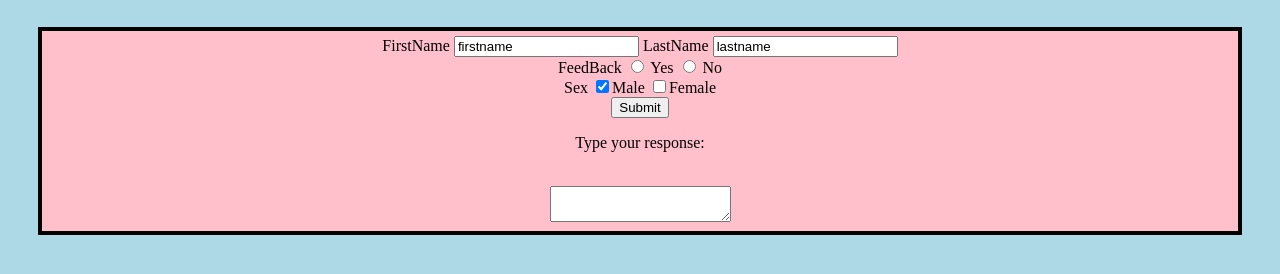
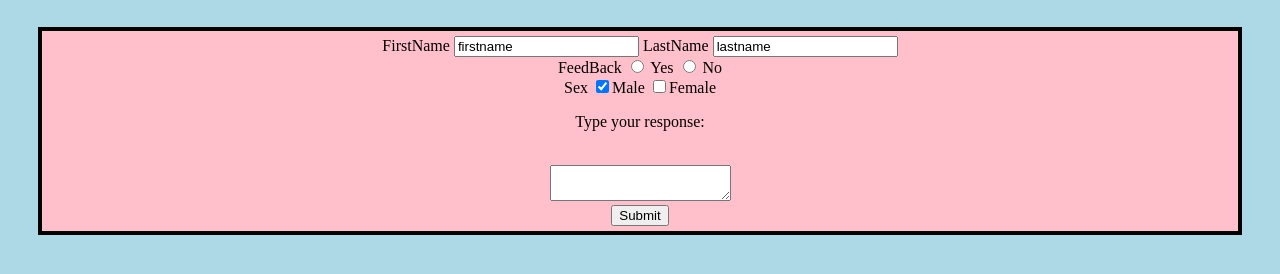
Before and after one commit to hiremathpriya/Practice-repo, a website: page small-projects/web-form/index.html in a window 1280 px wide. Shown: the part 62-336 px from the top of the page. Drawn offline with Linux system fonts and the light colour scheme.

Commit message:
web-form changes

```diff
--- a/small-projects/web-form/index.html
+++ b/small-projects/web-form/index.html
@@ -8,23 +8,28 @@
 	<body>
     <h1>Web Form</h1>
     <div id="form">
-      <form>
+
         <label>FirstName</label>
         <input type="text" name="firstName" value="firstname" />
         <label>LastName</label>
-        <input type="text" name="lastName" value="lastname"  /><br />
+        <input type="text" id="lastName" value="lastname"  /><br />
         <label>FeedBack</label>
         <input type="radio" name="Yes" value="Yes" /> Yes
         <input type="radio" name="No" value="No" /> No<br />
         <label>Sex</label>
         <input type="checkbox"checked />Male
         <input type="checkbox" />Female<br />
-        <input type="Submit" />
-      </form>
+
+
       <p>
         Type your response:
       </p><br />
-      <textarea></textarea>
+      <textarea id="message"></textarea><br>
+      <input id="submit" onclick="submitResponse()" type="Submit" />
+
+    <div id="userMessage">
+
+    </div>
     </div>
   </body>
 </html>
--- a/small-projects/web-form/main.js
+++ b/small-projects/web-form/main.js
@@ -0,0 +1,8 @@
+function submitResponse(){
+
+    let result = document.getElementById("message").value;
+
+    console.log("is it working" + result);
+    document.getElementById("userMessage").innerText = result;
+    document.getElementById("lastName").value = "Hiremath";
+}
```
Also changed, not shown: small-projects/web-form/name-address project/main.js (added), 4 other files.
